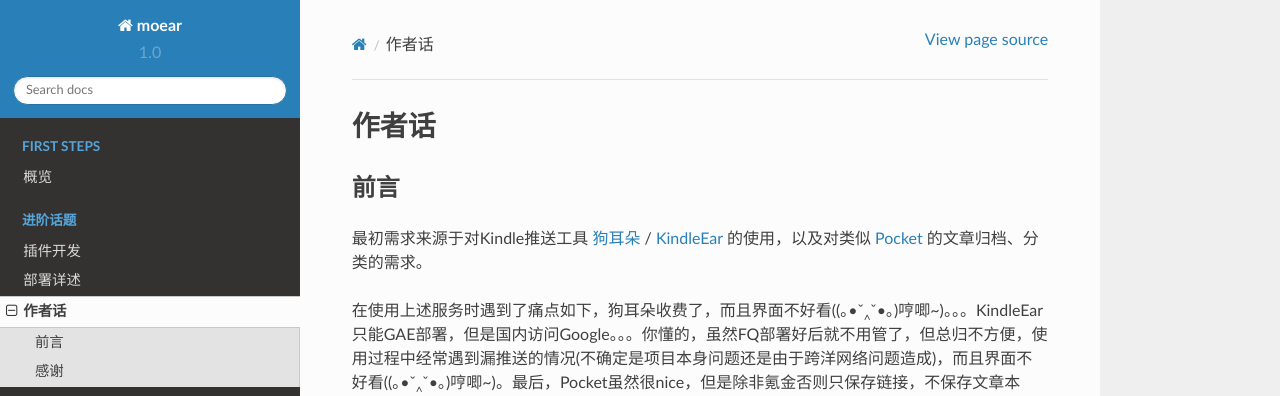
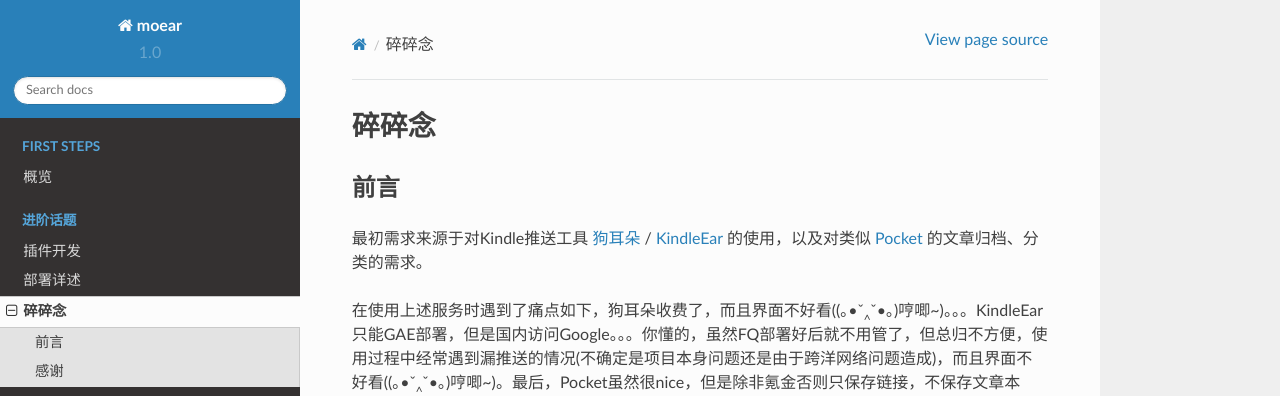
Before and after one commit to littlemo/moear, a Sphinx documentation site: the page built from docs/source/topics/nagging.rst, in a window 1280 px wide and 900 px high. Shown: the top 396 px of the window. Built offline with Sphinx 7.4.7 and the Read the Docs theme 2.0.0, drawn with Linux system fonts in a browser that asks for light colours; formulas are drawn with MathJax 3.

Commit message:
M: 修改原作者话文档为碎碎念

```diff
--- a/docs/source/index.rst
+++ b/docs/source/index.rst
@@ -17,7 +17,7 @@ MoEar
 
    topics/plugin
    topics/deployment
-   topics/author_words
+   topics/nagging
 
 
 .. toctree::
--- a/docs/source/topics/author_words.rst
+++ b/docs/source/topics/nagging.rst
@@ -1,7 +1,7 @@
-.. _topics-author-words:
+.. _topics-nagging:
 
 ======
-作者话
+碎碎念
 ======
 
 前言
```
